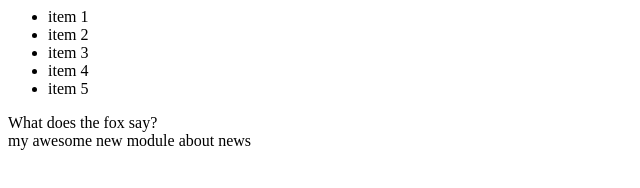
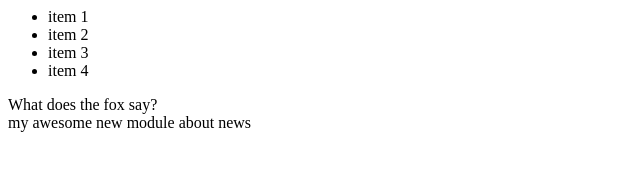
Before and after one commit to tranminhtam003/FirstApp, a plain HTML site: page index.html in a window 1280 px wide. Shown: the whole page, without its empty margins (0-640 px from the left). Drawn offline with Linux system fonts and the light colour scheme.

Commit message:
delete line9

```diff
--- a/index.html
+++ b/index.html
@@ -8,7 +8,6 @@
 			<li>item 2</li>
 			<li>item 3</li>
 			<li>item 4</li>
-			<li>item 5</li>
 		</ul>
 	</module-one>
 
```
